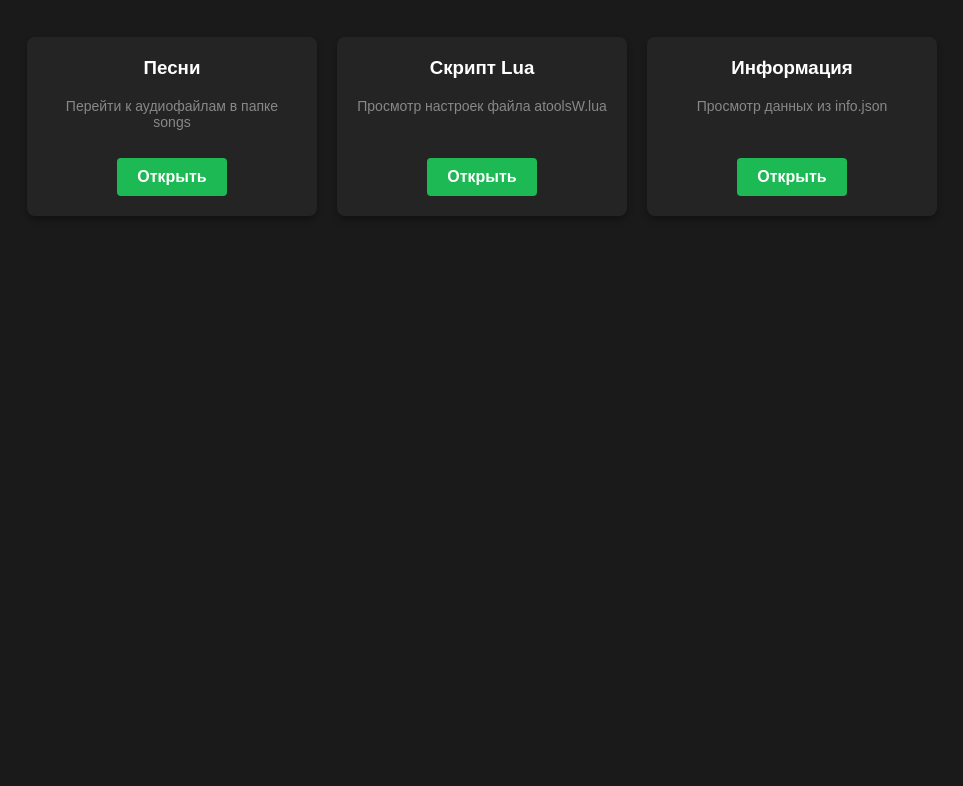
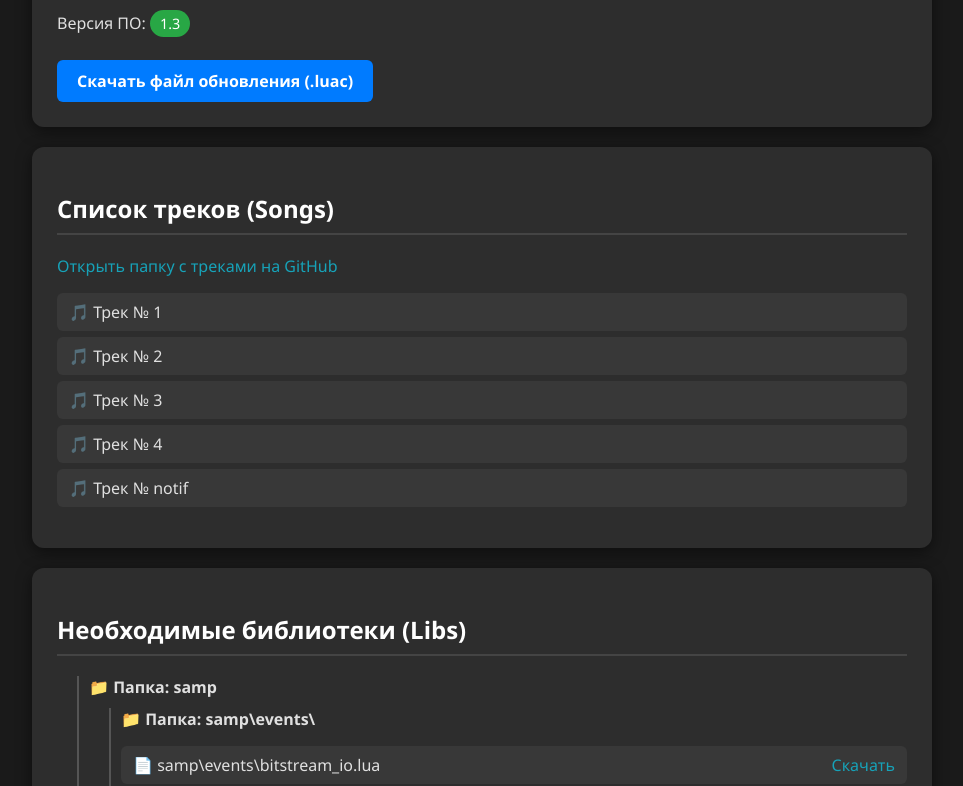
Before and after one commit to 2secret2-cmyk/tools, a plain HTML site: page index.html in a window 1280 px wide. Shown: the part 139-925 px from the top of the page, without its empty margins (158-1121 px from the left). Before the commit the page ends 800 px from the top, so only its background shows below. Drawn offline with Linux system fonts and the light colour scheme.

Commit message:
Add files via upload

```diff
--- a/index.html
+++ b/index.html
@@ -3,100 +3,128 @@
 <head>
     <meta charset="UTF-8">
     <meta name="viewport" content="width=device-width, initial-scale=1.0">
-    <title>Панель управления</title>
+    <title>Панель управления скриптом</title>
     <style>
         body {
-            font-family: Arial, sans-serif;
+            font-family: 'Segoe UI', Tahoma, Geneva, Verdana, sans-serif;
+            max-width: 900px;
+            margin: 30px auto;
+            padding: 0 20px;
             background-color: #1a1a1a;
-            color: #ffffff;
-            margin: 0;
-            padding: 20px;
-            text-align: center;
+            color: #e0e0e0;
         }
-
-        h1 {
-            color: #1db954;
-            margin-top: 40px;
+        .card {
+            background: #2d2d2d;
+            padding: 25px;
+            border-radius: 12px;
+            box-shadow: 0 4px 15px rgba(0,0,0,0.5);
+            margin-bottom: 20px;
         }
-
-        p {
-            color: #aaaaaa;
-            margin-bottom: 40px;
+        h1, h2 { color: #ffffff; border-bottom: 2px solid #444; padding-bottom: 8px; }
+        .version-badge {
+            background-color: #28a745;
+            color: white;
+            padding: 4px 10px;
+            border-radius: 20px;
+            font-size: 0.9em;
         }
-
-        .container {
-            display: flex;
-            justify-content: center;
-            gap: 20px;
-            flex-wrap: wrap;
-            max-width: 1000px;
-            margin: 0 auto;
-        }
-
-        .card {
-            background-color: #242424;
-            padding: 20px;
-            border-radius: 8px;
-            width: 250px;
-            box-shadow: 0 4px 6px rgba(0,0,0,0.3);
-        }
-
-        .card h3 {
-            margin-top: 0;
-            color: #ffffff;
-        }
-
-        .card p {
-            font-size: 14px;
-            color: #888888;
-            margin-bottom: 20px;
-            height: 40px;
-        }
-
         .btn {
             display: inline-block;
-            background-color: #1db954;
-            color: #ffffff;
+            background: #007bff;
+            color: white;
             text-decoration: none;
             padding: 10px 20px;
-            border-radius: 4px;
+            border-radius: 6px;
             font-weight: bold;
+            margin-top: 10px;
+            transition: 0.2s;
         }
-
-        .btn:hover {
-            background-color: #1aa34a;
+        .btn:hover { background: #0056b3; }
+        ul { list-style: none; padding: 0; }
+        li {
+            padding: 8px 12px;
+            background: #383838;
+            margin-bottom: 6px;
+            border-radius: 6px;
+            display: flex;
+            justify-content: space-between;
+            align-items: center;
         }
+        a { color: #17a2b8; text-decoration: none; }
+        a:hover { text-decoration: underline; }
+        .nested-list { margin-left: 20px; border-left: 2px solid #555; padding-left: 10px; }
     </style>
 </head>
 <body>
 
-    <h1>Музыкальный проект</h1>
-    <p>Локальная панель управления файлами и скриптами</p>
-
-    <div class="container">
-
-        <!-- Кнопка для папки песен -->
     <div class="card">
-            <h3>Песни</h3>
-            <p>Перейти к аудиофайлам в папке songs</p>
-            <a href="songs/" class="btn">Открыть</a>
+        <h1>Текущий статус скрипта</h1>
+        <p>Версия ПО: <span id="version" class="version-badge">Загрузка...</span></p>
+        <a id="update-link" href="#" class="btn" target="_blank">Скачать файл обновления (.luac)</a>
     </div>
 
-        <!-- Кнопка для Lua скрипта -->
     <div class="card">
-            <h3>Скрипт Lua</h3>
-            <p>Просмотр настроек файла atoolsW.lua</p>
-            <a href="atoolsW.lua" class="btn">Открыть</a>
+        <h2>Список треков (Songs)</h2>
+        <p><a id="songs-dir" href="#" target="_blank">Открыть папку с треками на GitHub</a></p>
+        <ul id="songs-list"></ul>
     </div>
 
-        <!-- Кнопка для JSON данных -->
     <div class="card">
-            <h3>Информация</h3>
-            <p>Просмотр данных из info.json</p>
-            <a href="info.json" class="btn">Открыть</a>
+        <h2>Необходимые библиотеки (Libs)</h2>
+        <div id="libs-container"></div>
     </div>
 
-    </div>
+    <script>
+        async function loadConfig() {
+            try {
+                const response = await fetch('info.json');
+                if (!response.ok) throw new Error('Ошибка загрузки info.json');
+                const data = await response.json();
 
+                document.getElementById('version').textContent = data.version;
+                document.getElementById('update-link').href = data.update;
+                document.getElementById('songs-dir').href = data.songs;
+
+                const songsUl = document.getElementById('songs-list');
+                songsUl.innerHTML = '';
+                data.songs_list.forEach(song => {
+                    const li = document.createElement('li');
+                    li.textContent = `🎵 Трек № ${song}`;
+                    songsUl.appendChild(li);
+                });
+
+                const libsContainer = document.getElementById('libs-container');
+                libsContainer.innerHTML = '';
+                parseLibs(data.libs, libsContainer);
+
+            } catch (error) {
+                console.error(error);
+                document.getElementById('version').textContent = 'Ошибка';
+            }
+        }
+
+        function parseLibs(libsObj, containerElement) {
+            const ul = document.createElement('ul');
+            for (const [key, value] of Object.entries(libsObj)) {
+                const li = document.createElement('li');
+                if (typeof value === 'string') {
+                    li.innerHTML = `<span>📄 ${key}</span> <a href="${value}" target="_blank">Скачать</a>`;
+                    ul.appendChild(li);
+                } else if (typeof value === 'object') {
+                    const folderDiv = document.createElement('div');
+                    folderDiv.className = 'nested-list';
+                    const folderTitle = document.createElement('h4');
+                    folderTitle.style.margin = '10px 0 5px 0';
+                    folderTitle.textContent = `📁 Папка: ${key}`;
+                    folderDiv.appendChild(folderTitle);
+                    parseLibs(value, folderDiv);
+                    containerElement.appendChild(folderDiv);
+                }
+            }
+            containerElement.appendChild(ul);
+        }
+
+        loadConfig();
+    </script>
 </body>
 </html>
```
Lines whose indentation alone changed are shown as unchanged.
